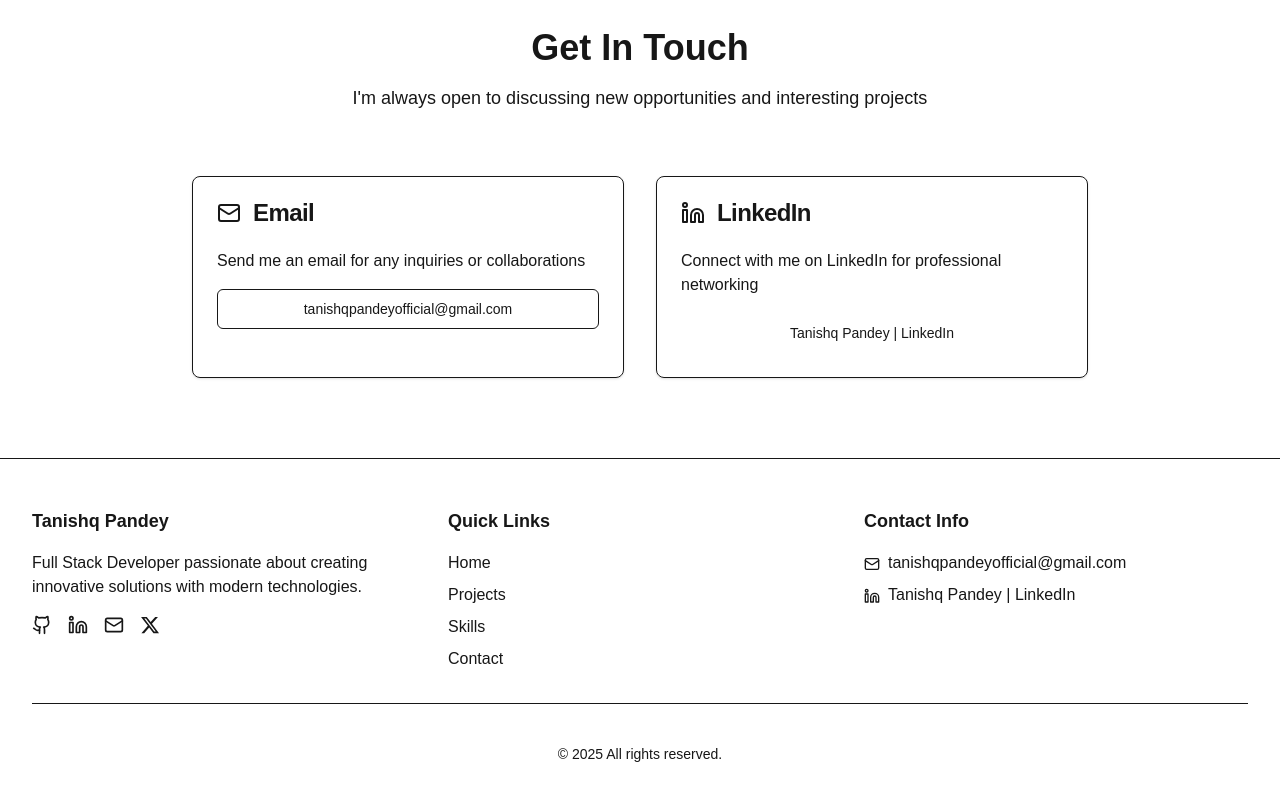
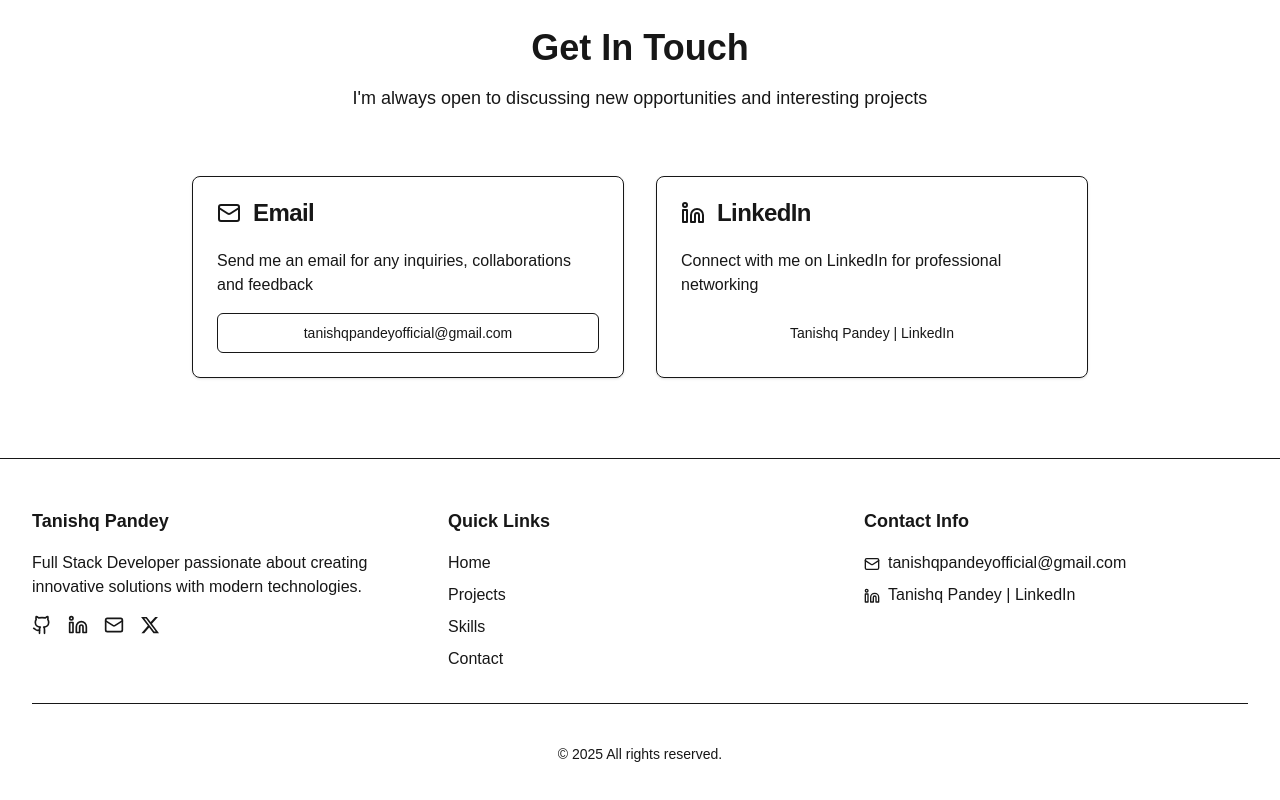
Before and after one commit to tanishqpandey26/portfolio, a Next.js app: page / in a window 1280 px wide. Shown: the part 4394-5194 px from the top of the page. Built offline with nearby package versions, Linux system fonts and the light colour scheme.

Commit message:
project card img patch

```diff
--- a/src/components/contact-section.tsx
+++ b/src/components/contact-section.tsx
@@ -26,7 +26,7 @@ export default function ContactSection() {
               </div>
             </CardHeader>
             <CardContent>
-              <p className="text-muted-foreground mb-4">Send me an email for any inquiries or collaborations</p>
+              <p className="text-muted-foreground mb-4">Send me an email for any inquiries, collaborations and feedback</p>
               <Button asChild variant="outline" className="w-full">
                 <a href="mailto:tanishqpandeyofficial@gmail.com">tanishqpandeyofficial@gmail.com</a>
               </Button>
```
